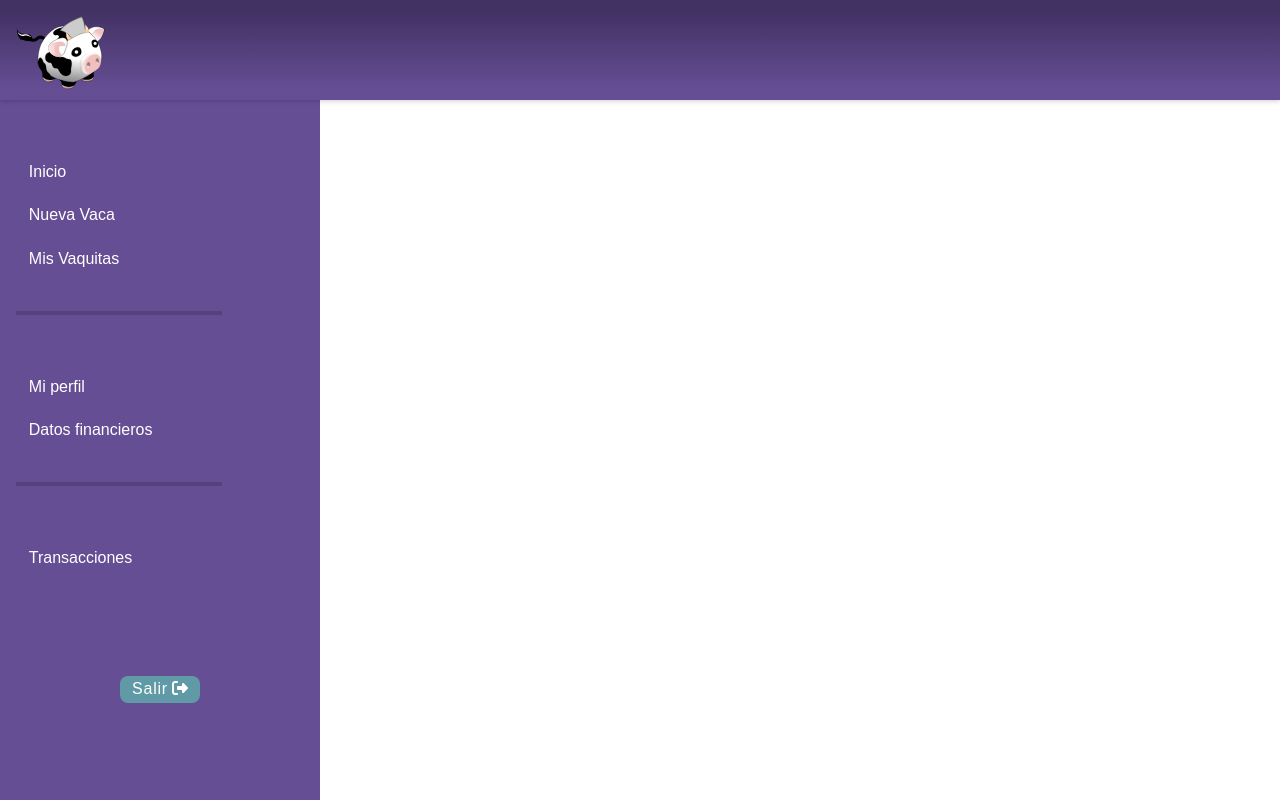
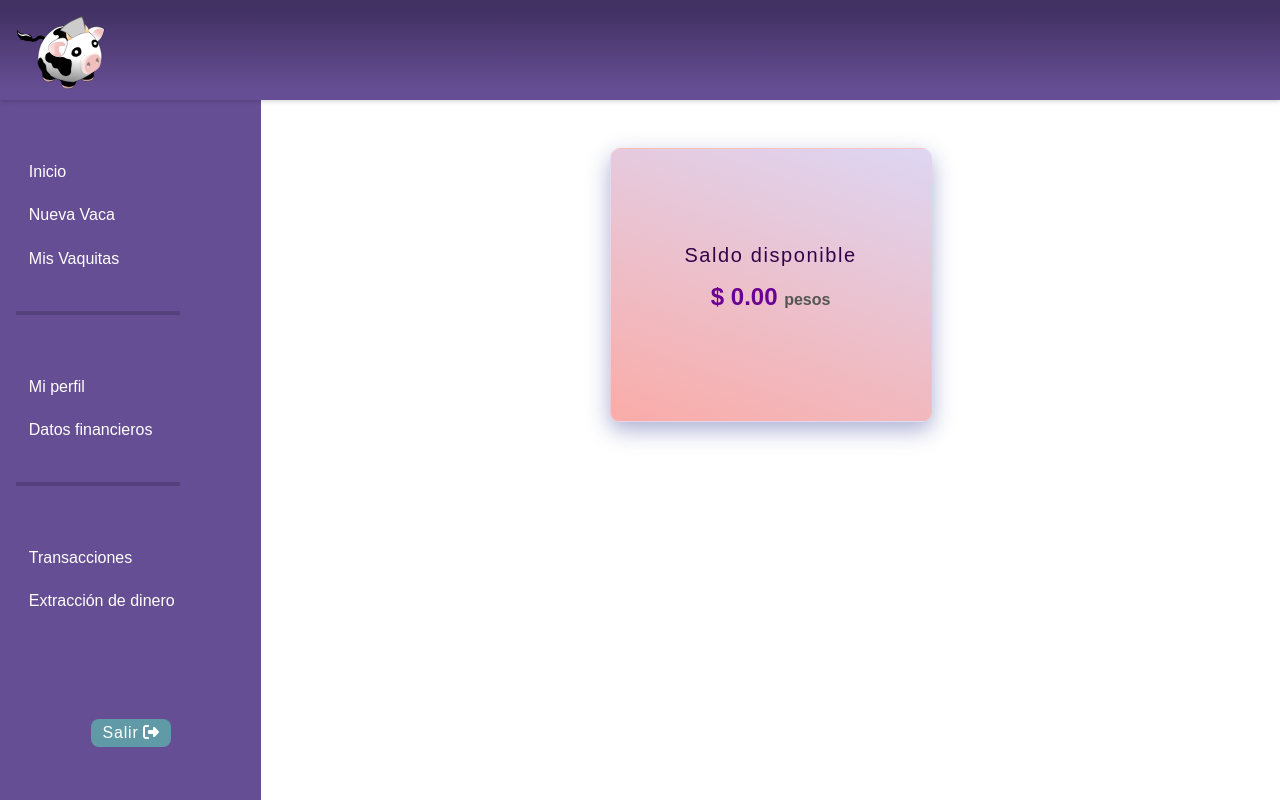
Before and after one commit to mceciabate/vakita-project, a React (Vite) app in the folder vakitaProyectFrontEnd/: page /dashboard/extraer-dinero in a window 1280 px wide. Shown: the top 800 px of the page. Built offline with nearby package versions, Linux system fonts and the light colour scheme; no server answers; sample sign-in values are in the browser's storage; a web font is replaced by a local one.

Commit message:
se agrega página de extraccion de dinero y se linkea con retiro de dinero de mis vakitas

```diff
--- a/vakitaProyectFrontEnd/src/Routers/Routers.jsx
+++ b/vakitaProyectFrontEnd/src/Routers/Routers.jsx
@@ -12,6 +12,7 @@ import { useUser } from '../context/UserProvider';
 import Perfil from '../components/Perfil/Perfil';
 import PaymentApp from "../components/CreditCard/PaymentApp";
 import TransactionPage from "../pages/transaction/TransactionPage";
+import WithdrawalMoney from "../pages/withdrawal/WithdrawalMoney";
 
 
 const Routers = () => {
@@ -36,6 +37,7 @@ const Routers = () => {
             <Route path="mi-perfil" element={<Perfil />} />
             <Route path="mis-datos-financieros" element={<PaymentApp />} />
             <Route path="transacciones" element={<TransactionPage/>} />
+            <Route path="extraer-dinero" element={<WithdrawalMoney/>} />
           </Route>
         </Route>
       </Routes>
--- a/vakitaProyectFrontEnd/src/components/Menu/Menu.jsx
+++ b/vakitaProyectFrontEnd/src/components/Menu/Menu.jsx
@@ -59,7 +59,10 @@ const Menu = () => {
                 <Link to="/dashboard/transacciones">
                   Transacciones
                 </Link>
-                {/* <Link to="/dashboard/ayuda">Ayuda</Link> */}
+                 <Link to="/dashboard/extraer-dinero">
+                  Extracción de dinero
+                </Link>
+
 
                 <button
                   onClick={() => {
--- a/vakitaProyectFrontEnd/src/pages/myVakita/MyVakita.jsx
+++ b/vakitaProyectFrontEnd/src/pages/myVakita/MyVakita.jsx
@@ -8,6 +8,8 @@ import axios from 'axios';
 import Swal from 'sweetalert2';
 import jwt_decode from 'jwt-decode';
 import ReactPaginate from 'react-paginate';
+import { useNavigate } from 'react-router-dom';
+
 
 const MyVakita = () => {
   const [allMyVakita, setAllMyVakita] = useState([]);
@@ -19,7 +21,7 @@ const MyVakita = () => {
 
   const token = JSON.parse(localStorage.getItem('token'));
   const userId = localStorage.getItem('userId');
-
+  const navigate = useNavigate();
   const decoded = jwt_decode(token);
   const emailUser = decoded.sub;
 
@@ -287,7 +289,7 @@ const MyVakita = () => {
                   cancelButtonText: 'No',
                 }).then((result) => {
                   if (result.isConfirmed) {
-                    // User clicked "Si", proceed with Axios requests
+
                     axios
                       .put(`http://107.22.65.36:8080/api/v1/vakita/inactive/${vakita.id}`, null, {
                         headers: {
@@ -296,7 +298,7 @@ const MyVakita = () => {
                         },
                       })
                       .then((response) => {
-                        // Handle successful response
+
                         return axios.patch(`http://107.22.65.36:8080/api/v1/vakita/drain/${vakita.id}`, null, {
                           headers: {
                             'Content-type': 'application/json',
@@ -305,11 +307,16 @@ const MyVakita = () => {
                         });
                       })
                       .then((response) => {
-                        // Handle successful response
-                        Swal.fire('Se realizó correctamente el retiro de dinero', 'Visualizar balance de cuenta', 'success');
+                        Swal.fire({
+                          title: 'Se realizó correctamente el retiro de dinero',
+                          text: 'Sera redireccionado a la página de "Extracción de dinero" para visualizar el saldo de la cuenta',
+                          icon: 'success',
+                        }).then(() => {
+                          navigate('/dashboard/extraer-dinero');
+                        });
                       })
                       .catch((error) => {
-                        // Handle errors
+
                         Swal.fire('Error', 'Hubo un error al realizar el retiro de dinero', 'error');
                       });
                   }
@@ -432,10 +439,10 @@ const MyVakita = () => {
             <div className='chartContainer'>
               <Doughnut
                 data={{
-                  labels: ['Contribuido', 'Restante'],
+
                   datasets: [
                     {
-                      data: chartDataValues,
+                      data: [1,1],
                       backgroundColor: backgroundColor,
                     },
                   ],
@@ -446,7 +453,7 @@ const MyVakita = () => {
                   plugins: {
                     title: {
                       display: true,
-                      text: 'Progreso de ahorro',
+                      text: 'Vaquita inactiva',
                     },
                   },
                 }}
@@ -457,12 +464,12 @@ const MyVakita = () => {
                 <div
                   key={cIndex}
                   className={`usersMyVakita ${
-                    contributor.email === emailUser ? 'highlighted' : ''
+                    contributor.email === emailUser ? 'highlightedI' : ''
                   }`}
                 >
                   <div
                     className={`userIconT ${
-                      contributor.email === emailUser ? 'youIcon' : ''
+                      contributor.email === emailUser ? 'youIconI' : ''
                     }`}
                   >
                     <FontAwesomeIcon icon={faUser} />
--- /dev/null
+++ b/vakitaProyectFrontEnd/src/pages/withdrawal/WithdrawalMoney.jsx
@@ -0,0 +1,42 @@
+import React, { useEffect, useState } from 'react';
+import axios from 'axios';
+import '../../styles/withdrawalPage.css';
+
+const WithdrawalMoney = () => {
+  const userId = localStorage.getItem('userId');
+  const [accountBalance, setAccountBalance] = useState(0);
+
+  useEffect(() => {
+    // Realizar la solicitud GET para obtener el saldo del usuario
+    axios
+      .get(`http://107.22.65.36:8080/api/v1/usuarios/${userId}`)
+      .then((response) => {
+        // Obtener el saldo del usuario desde la respuesta
+        const user = response.data;
+        setAccountBalance(user.account_balance);
+      })
+      .catch((error) => {
+        console.error('Error al obtener el saldo del usuario:', error);
+      });
+  }, [userId]);
+
+  return (
+    <>
+      <div className='cointainerW'>
+        <div className='boxW'>
+          <div className='boxTextW'>
+            <div>
+            <p className='text1W'>Saldo disponible</p>
+            </div>
+            <div>
+             <p className='text2W'>
+             $ {accountBalance.toFixed(2)}  <span>pesos</span></p>
+            </div>
+          </div>
+        </div>
+      </div>
+    </>
+  );
+};
+
+export default WithdrawalMoney;
--- a/vakitaProyectFrontEnd/src/styles/myVakitaPage.css
+++ b/vakitaProyectFrontEnd/src/styles/myVakitaPage.css
@@ -211,10 +211,23 @@ margin-top: 2.2rem;
 
   }
 
+  .highlightedI  {
+    color: #e3d7de;
+    font-weight: 800;
+    background-color: #000000;
+
+
+  }
+
 
   .usersMyVakita .youIcon {
 
     color: #D18EBA;
+  }
+
+  .usersMyVakitaI .youIconI {
+
+    color: #0c0108;
   }
 
   .userIconT {
--- a/vakitaProyectFrontEnd/src/styles/newVakitaPage.css
+++ b/vakitaProyectFrontEnd/src/styles/newVakitaPage.css
@@ -112,6 +112,7 @@ label.labelDate {
 /* la card del lado derecho*/
 .inputEmail {
     background-color: #E4E4E4;
+    width: 14rem;
 
 }
 
@@ -425,7 +426,7 @@ h4 {
 
     form input[type="email"] {
 
-        width: 100%;
+        width: 14rem;
 
     }
 
--- /dev/null
+++ b/vakitaProyectFrontEnd/src/styles/withdrawalPage.css
@@ -0,0 +1,59 @@
+.cointainerW{
+    display: flex;
+    justify-content: center;
+
+    width: 100%;
+
+
+
+}
+
+.boxW{
+
+    width: 20rem;
+    height: 17rem;
+    max-width: 1300px;
+    margin: 3rem 3rem;
+    border-radius: 10px ;
+    background-color: #FAACA8;
+    background-image: linear-gradient(19deg, #FAACA8 0%, #DDD6F3 100%);
+    box-shadow: 0 8px 22px 0 rgba( 31, 38, 135, 0.37 );
+    backdrop-filter: blur( 13px );
+    -webkit-backdrop-filter: blur( 13px );
+    border-radius: 10px;
+    border: 1px solid rgba( 255, 255, 255, 0.18 );
+
+}
+
+.boxTextW{
+    display: flex;
+    flex-direction: column;
+    justify-content: center;
+    align-items: center;
+    width: 100%;
+
+    height: 100%;
+
+
+
+}
+
+.text1W{
+    color: rgb(51, 3, 73);
+
+   font-size: 20px;
+   font-weight: 500;
+   letter-spacing: 0.1rem;
+}
+
+.text2W{
+    padding: 1rem 0px;
+    font-size: 24px;
+    font-weight: 700;
+    color: #6a0094;
+}
+
+.text2W span{
+    font-size: 16px;
+    color: rgb(84, 85, 85);
+}
```
